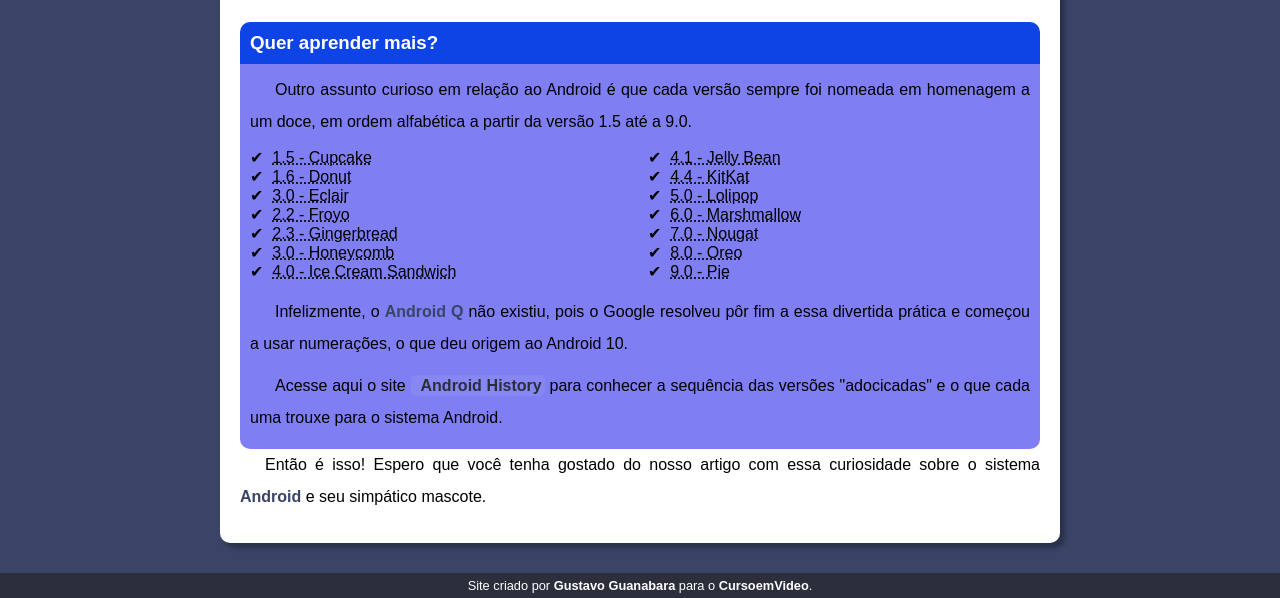
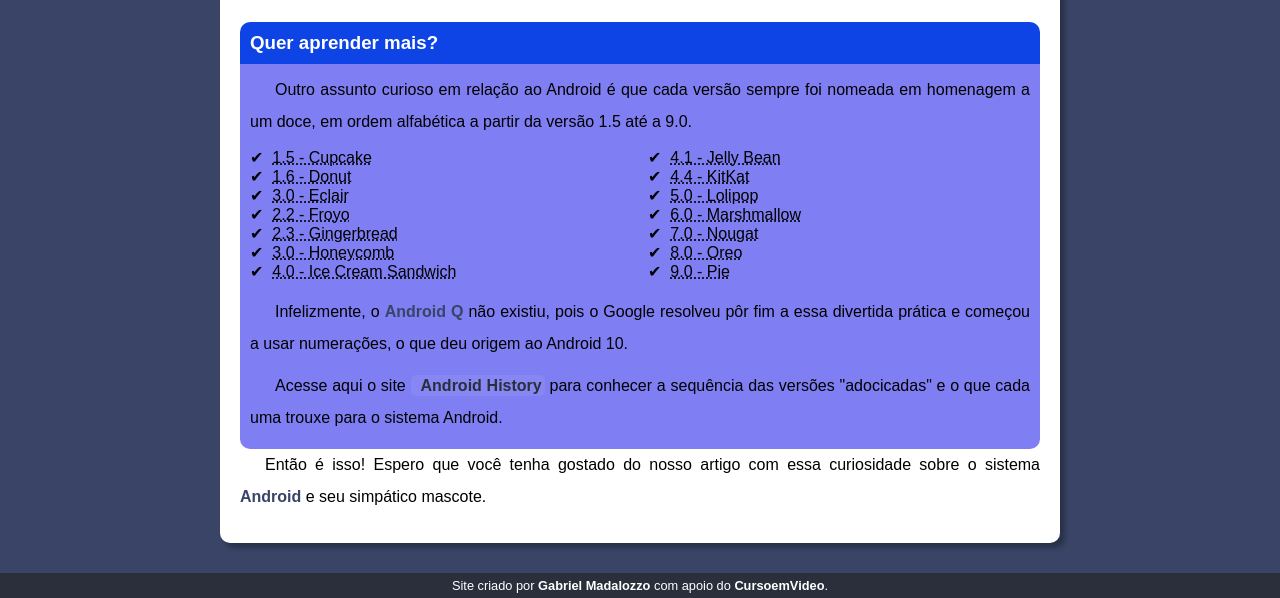
Before and after one commit to GabrielMadalozzo/android, a plain HTML site: page index.html in a window 1280 px wide. Shown: the part 2076-2674 px from the top of the page. Drawn offline with Linux system fonts and the light colour scheme; a web font is replaced by a local one.

Commit message:
Atualizando

```diff
--- a/index.html.html
+++ b/index.html
@@ -88,7 +88,7 @@
 </main>
 
 <footer>
-    <p>Site criado por <a href="https://gustavoguanabara.github.io/" target="_blank" rel="external">Gustavo Guanabara</a> para o <a href="https://www.youtube.com/cursoemvideo" target="_blank" rel="external">CursoemVideo</a>.</p>
+    <p>Site criado por <a href="https://gabrielmadalozzo.github.io/" target="_blank" rel="external">Gabriel Madalozzo</a> com apoio do <a href="https://www.youtube.com/cursoemvideo" target="_blank" rel="external">CursoemVideo</a>.</p>
 </footer>
 
 </body>
```
